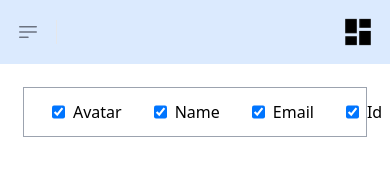
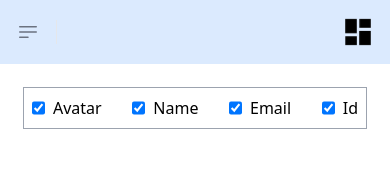
Before and after one commit to otaiga/Test-App, a React (Create React App) app: page / in a window 390 px wide. Shown: the top 176 px of the page. Built offline with nearby package versions, Linux system fonts and the light colour scheme; no server answers.

Commit message:
slight tweak on mobile view

```diff
--- a/src/components/CheckBoxGroup.tsx
+++ b/src/components/CheckBoxGroup.tsx
@@ -9,10 +9,10 @@ const CheckboxGroup = ({
   updateCheckboxes: (name: string, value: boolean) => void;
 }) => {
   return (
-    <div className="flex ring-1 ring-gray-400 p-3 w-full justify-between">
+    <div className="flex ring-1 ring-gray-400 py-2 sm:py-3 sm:px-3 w-full justify-between">
       {Object.entries(checkboxes).map(([name, value], i) => {
         return (
-          <div key={i} className="flex justify-between px-4">
+          <div key={i} className="flex justify-between px-2 sm:px-4">
             <label className="flex">
               <input
                 name={name}
```
